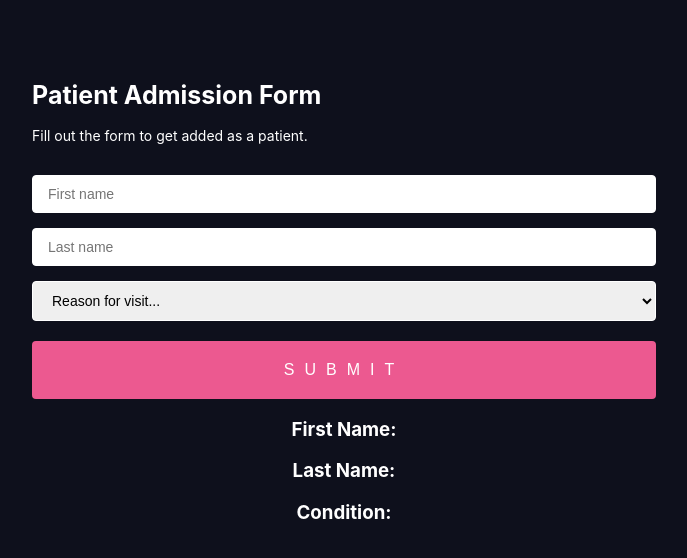
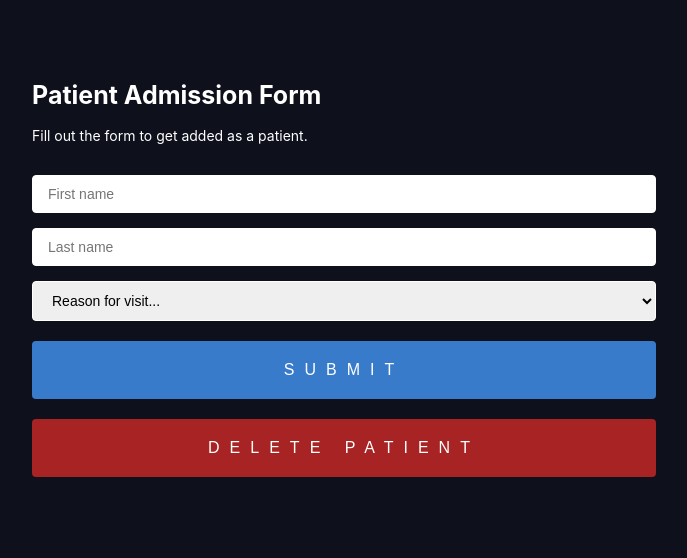
Before and after one commit to emmanuelamon92/ruby-project-frontend, a React (Create React App) app in the folder frontend/: page / in a window 1280 px wide. Shown: the top 558 px of the page, without its empty margins (296-983 px from the left). Built offline with nearby package versions, Linux system fonts and the light colour scheme; no server answers.

Commit message:
added Delete button and added message for success of failure of added patient

```diff
--- a/frontend/src/App.css
+++ b/frontend/src/App.css
@@ -57,8 +57,9 @@ section > label {
 }
 
 input[type="submit"],
-.button {
-  background: #ec5990;
+.button,
+.deleteButton {
+  background: #3d87dbe8;
   color: white;
   text-transform: uppercase;
   border: none;
@@ -72,6 +73,24 @@ input[type="submit"],
   border-radius: 4px;
   width: 100%;
   font-weight: lighter;
+}
+
+.deleteButton {
+  background-color: rgb(168, 35, 35);
+  /* padding: 5px;
+  background: #516391;
+  color: white;
+  letter-spacing: 0px;
+  text-transform: none;
+  padding: 10px;
+  letter-spacing: 2px;
+  border-radius: 4px; */
+}
+
+button:hover,
+input[type="submit"]:hover {
+  background: #bf1650;
+  color: black;
 }
 
 .buttonBlack {
@@ -101,18 +120,3 @@ input[type="submit"],
   right: 30px;
   z-index: 9999999;
 }
-
-button[type="button"] {
-  padding: 5px;
-  background: #516391;
-  color: white;
-  letter-spacing: 0px;
-  text-transform: none;
-  padding: 10px;
-  letter-spacing: 2px;
-}
-
-button[type="button"]:hover {
-  background: #bf1650;
-  color: white;
-}
--- a/frontend/src/App.js
+++ b/frontend/src/App.js
@@ -9,68 +9,105 @@ export default function App() {
   //USEFORM HOOK WITH DATA BEING PASSED TO STATE IN ORDER TO BE PLACED IN POST REQUEST FETCH
   const { register, handleSubmit } = useForm();
 
-  const [userInfo, setUserInfo] = useState({})
-  const onSubmit = (data) => setUserInfo(data);
-  console.log(userInfo)
-
-
-//<--- DELETE REQUEST DELETING PATIENT FROM PORT:9292 /PATIENTS/ ENDPOINT START --->
-
-
-//   const handleClick = () => {
-//     fetch("http://localhost:9292/patients/"+ patient.id, {
-//         method: "DELETE",
-//         headers: {
-//             'Content-Type': 'application/json',
-//         }
-//     })
-//     updateCourses(course.id)
-// }
-
-
-//<--- DELETE REQUEST DELETING PATIENT FROM PORT:9292 /PATIENTS/ ENDPOINT END --->
+  const [patient, setPatient] = useState({})
+  const [response, setResponse] = useState({})
 
 
 //<--- POST REQUEST FROM USER INPUT FORM TO DATABASE PORT:9292 /PATIENTS/ ENDPOINT START --->
 
 
+  const onSubmit = (data) => {
     fetch("http://localhost:9292/patients/", {
       method: 'POST',
       headers: {
           "Content-Type": "application/json",
           "Accepts": "application/json"
       },
-body: JSON.stringify({first_name: userInfo.firstName, last_name: userInfo.lastName, condition: userInfo.condition})
-}).then(res => res.json()).then(data => {
-  console.log(data)
+    body: JSON.stringify(data)
     })
+    .then(res => res.json())
+    .then(data => {
+      setResponse(data)
+    })
+  };
 
 
 //<--- POST REQUEST FROM USER INPUT FORM TO DATABASE PORT:9292 /PATIENTS/ ENDPOINT END --->
 
 
-// <--- FUNCTION POSTING PATIENT INFO TO DOM START --->
+//<--- FUNCTIONS POSTING PATIENT ADDED OR NOT TO DOM START --->
 
 
-  const postPatientToDom = () => {
+const postSuccesOrFail = () => {
+  return !response.error ? response.message : response.error;
+}
+
+const postPatientAddedOrError = () => {
+  return (
+    <div>
+      <h3>{postSuccesOrFail()}</h3>
+    </div>
+  )}
+
+const postAllPatients = () => {
   return (
     <div className='user-card'>
-        <h3>First Name: { userInfo.firstName }</h3>
-        <h3>Last Name: { userInfo.lastName }</h3>
-        <h3>Condition: { userInfo.condition }</h3>
+      <h3>{postSuccesOrFail()}</h3>
+      <button>Delete</button>
     </div>
   )}
 
 
- //<--- FUNCTION POSTING PATIENT INFO TO DOM END --->
+//<--- FUNCTION POSTING PATIENT ADDED OR ERROR TO DOM END --->
+
+
+//<--- FUNCTION GET REQUEST POSTING ALL PATIENTS FOR DELETION START --->
+
+
+const getAllPatients = () => {
+  fetch("http://localhost:9292/patients/", {
+      headers: {
+          'Content-Type': 'application/json',
+      }
+  })
+  .then(res => res.json())
+    .then(patients => {
+      console.log(patients)
+      patients.data.map(patient => {
+        setPatient(patient)
+      })
+    })
+  //  value of button equals id of patient
+}
+
+
+//<--- FUNCTION GET REQUEST POSTING ALL PATIENTS FOR DELETION START --->
+
+
+//<--- FUNCTION DELETE REQUEST DELETING PATIENT FROM PORT:9292 /PATIENTS/ ENDPOINT START --->
+
+
+  const deletePatient = () => {
+    fetch("http://localhost:9292/patients/"+ patient.id, {
+        method: "DELETE",
+        headers: {
+            'Content-Type': 'application/json',
+        }
+    })
+    setPatient(patient.id)
+    //  value of button equals id of patient
+}
+
+
+//<--- DELETE REQUEST DELETING PATIENT FROM PORT:9292 /PATIENTS/ ENDPOINT END --->
 
 
   return (
     <div>
       <form onSubmit={handleSubmit(onSubmit)}>
         <Heading />
-        <input {...register("firstName")} placeholder="First name" autoComplete="off"/>
-        <input {...register("lastName")} placeholder="Last name" autoComplete="off"/>
+        <input {...register("first_name")} placeholder="First name" autoComplete="off"/>
+        <input {...register("last_name")} placeholder="Last name" autoComplete="off"/>
         <select {...register("condition")}>
           <option value="">Reason for visit...</option>
           <option value="Covid">Covid</option>
@@ -81,7 +118,8 @@ body: JSON.stringify({first_name: userInfo.firstName, last_name: userInfo.lastNa
         </select>
         <input type="submit" />
       </form>
-      <div className='patient-data'>{postPatientToDom()}</div>
+      <div className='patient-data'>{postPatientAddedOrError()}</div>
+      <button className='deleteButton' onClick={getAllPatients}>Delete Patient</button>
     </div>
   );
 }
```
Lines whose indentation alone changed are shown as unchanged.
